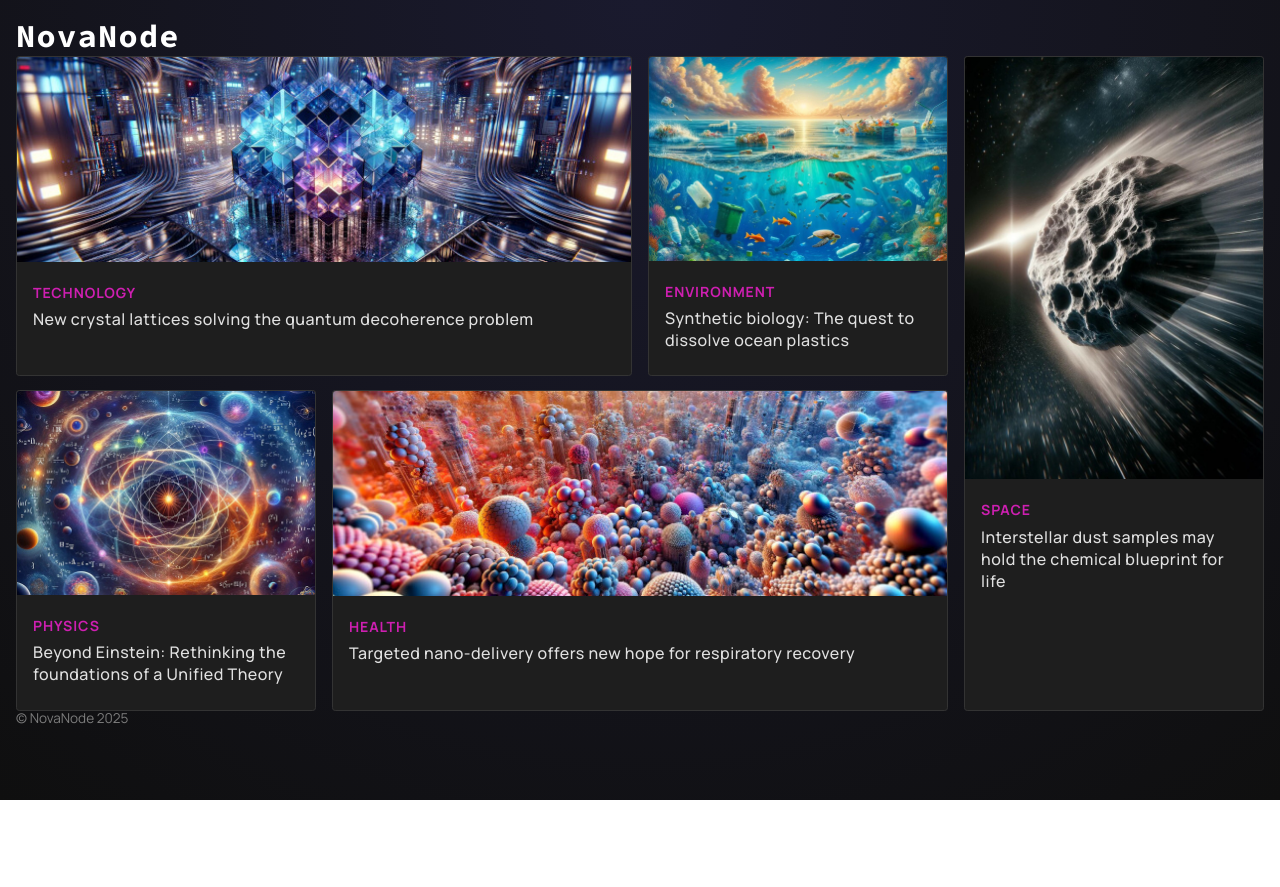
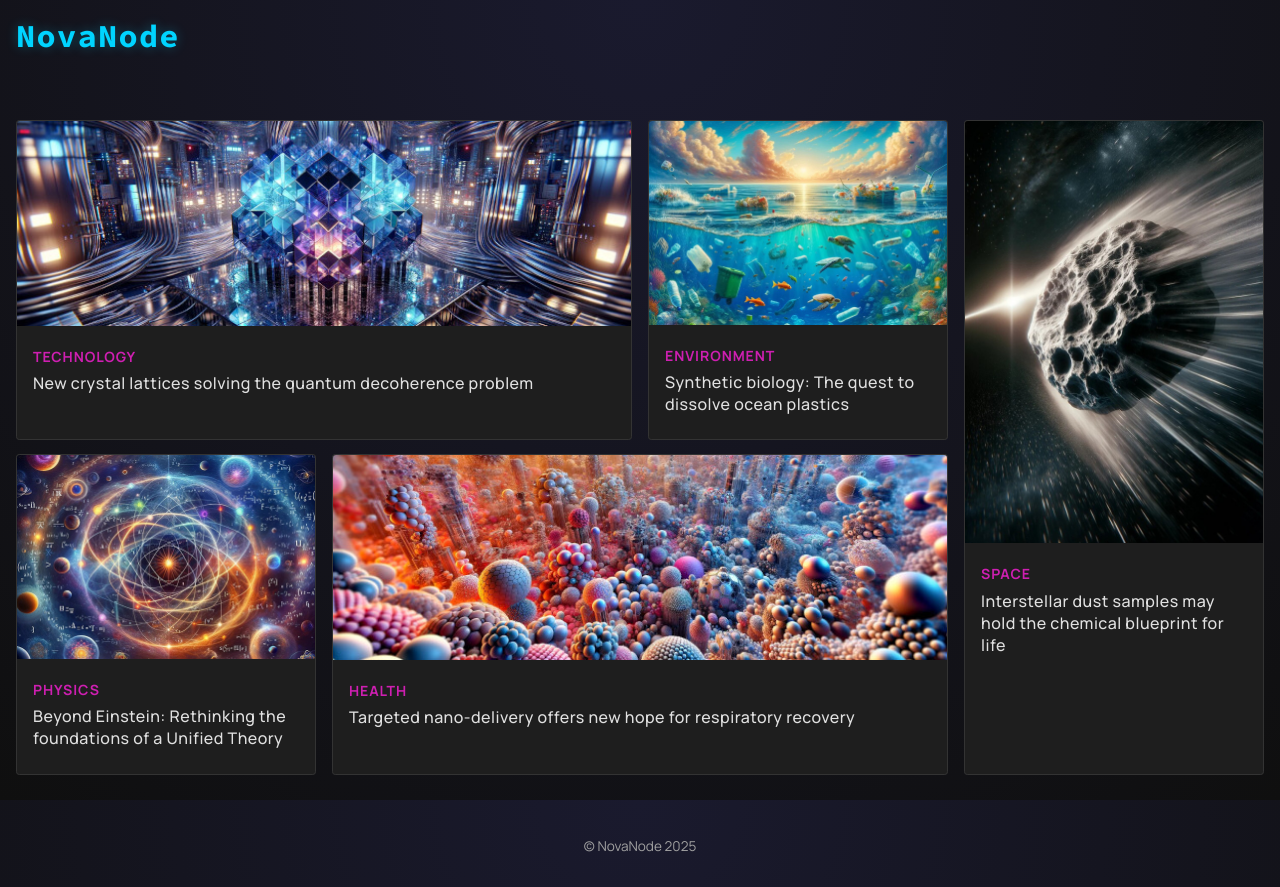
Before and after one commit to Anuska86/responsive-design, a plain HTML site: page index.html in a window 1280 px wide. Before the commit the page ends 800 px from the top, so only its background shows below. Drawn offline with Linux system fonts and the light colour scheme.

Commit message:
Update index.css

```diff
--- a/index.css
+++ b/index.css
@@ -20,6 +20,16 @@ main {
   display: grid;
   grid-template-columns: 1fr;
   gap: 1em;
+}
+
+footer {
+  margin-top: 4rem;
+  margin-bottom: 2rem;
+  text-align: center;
+}
+
+footer p {
+  color: #a0a0a0;
 }
 
 /* =================
@@ -48,6 +58,16 @@ article {
   box-sizing: border-box;
   padding: 1em;
   width: 100%;
+}
+
+.site-header {
+  margin-bottom: 4rem;
+  margin-top: 1rem;
+}
+
+.site-header h1 {
+  color: #00d4ff;
+  text-shadow: 0 0 12px rgba(0, 212, 255, 0.3);
 }
 
 /* =================
```
